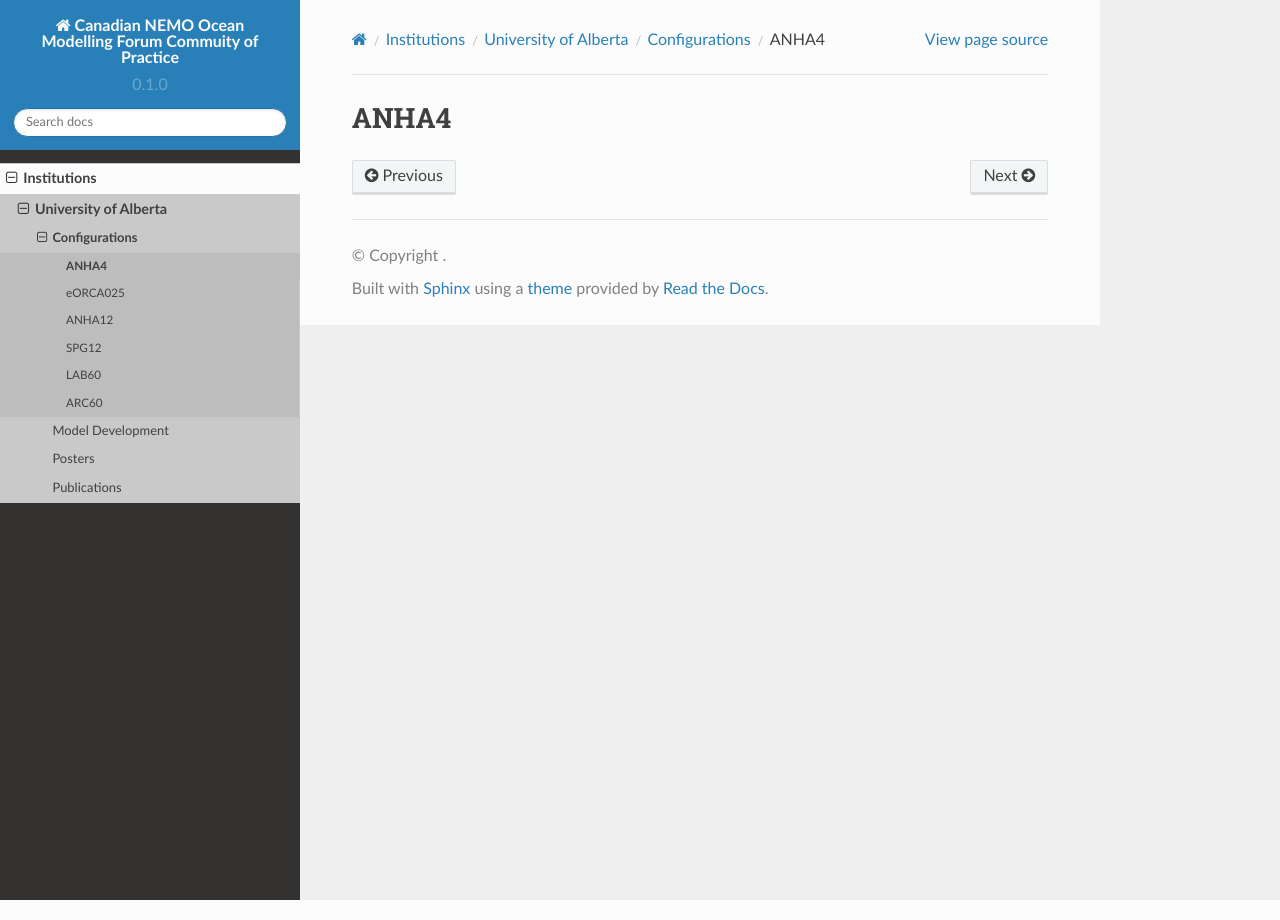
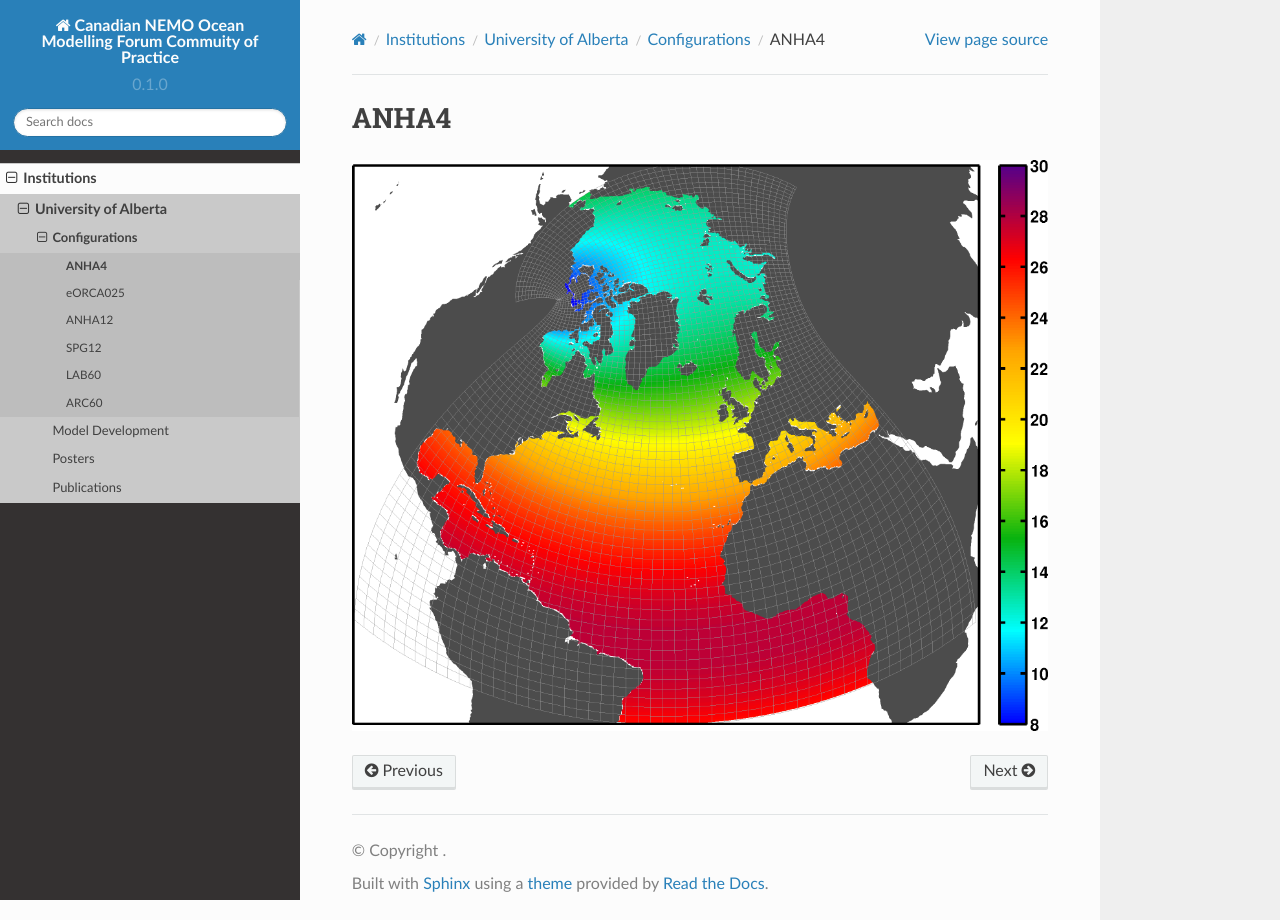
Before and after one commit to UofA-NEMO/Canadian-NEMO-Ocean-Modelling-Forum-Community-of-Practice, a Sphinx documentation site: the page built from docs/Institutions/UofA/Configurations/ANHA4/index.rst, in a window 1280 px wide. Built offline with Sphinx 7.4.7 and the Read the Docs theme 2.0.0, drawn with Linux system fonts in a browser that asks for light colours; pages that are not in the unit, such as notebooks, are missing from menus.

Commit message:
Update index.rst

```diff
--- a/docs/Institutions/UofA/Configurations/ANHA4/index.rst
+++ b/docs/Institutions/UofA/Configurations/ANHA4/index.rst
@@ -1,2 +1,4 @@
 ANHA4
 =====
+
+.. figure:: ./ANHA4_horzgrid.png
```
